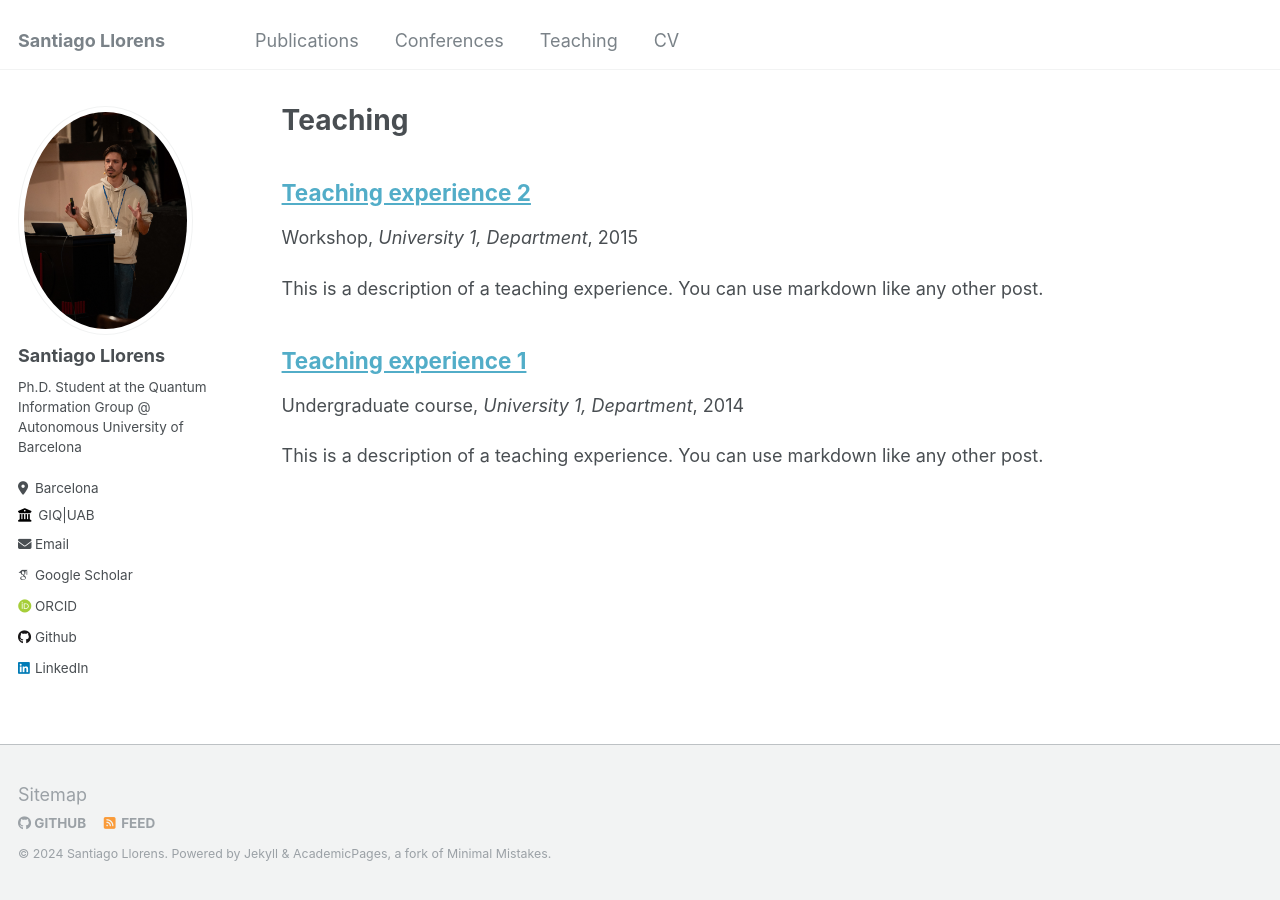
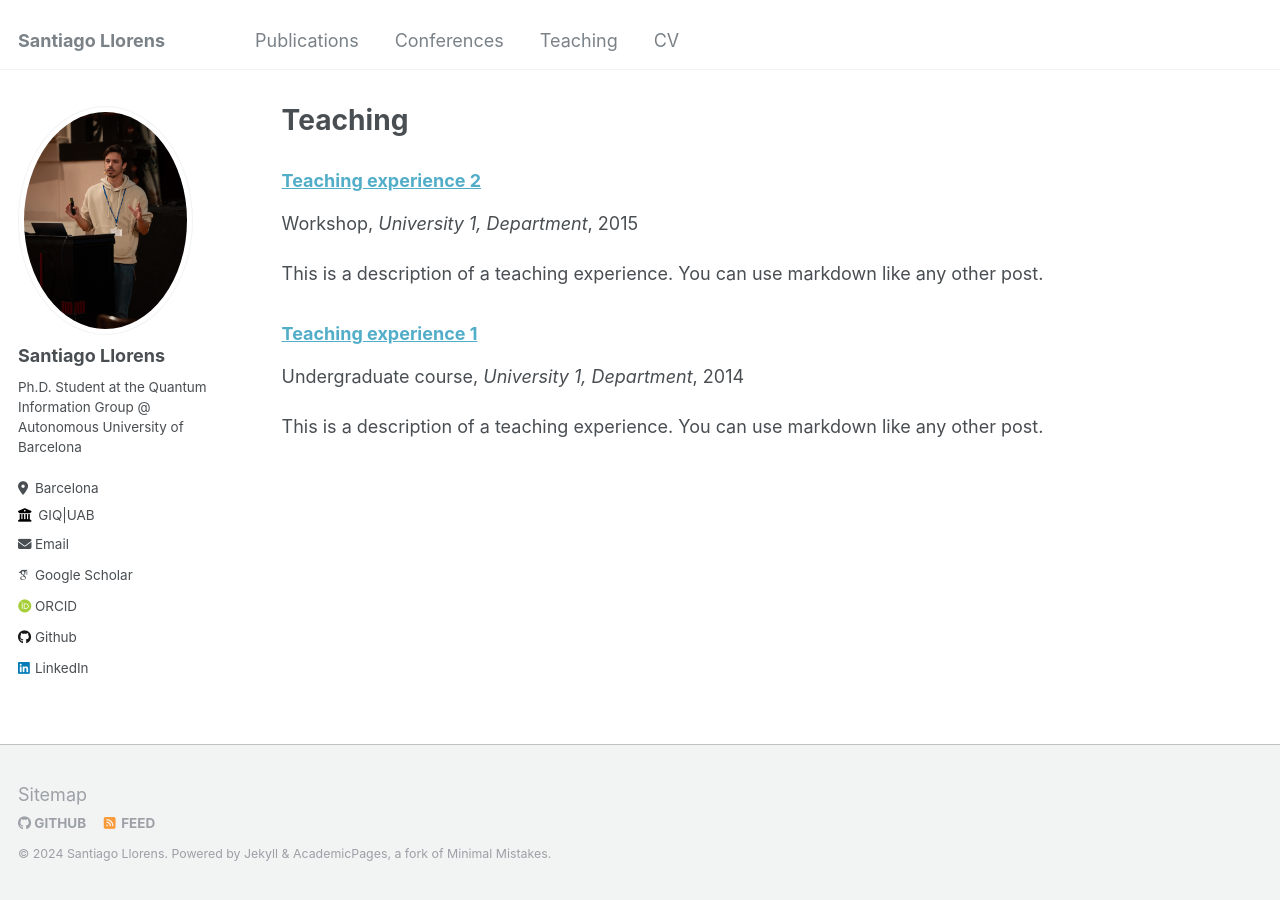
Before and after one commit to SantiagoLlorens/SantiagoLlorens.github.io, a Jekyll site: the page built from _pages/teaching.html, in a window 1280 px wide. Built offline with Jekyll 4.4.1, drawn with Linux system fonts in a browser that asks for light colours; some web fonts are replaced.

Commit message:
Update academicons.css

```diff
--- a/assets/css/academicons.css
+++ b/assets/css/academicons.css
@@ -569,3 +569,6 @@ border-radius: .1em;
 .ai-inverse {
   color: #fff;
 }
+.archive__item-title {
+  font-size: 18px; /* Adjust this value as needed */
+}
```
